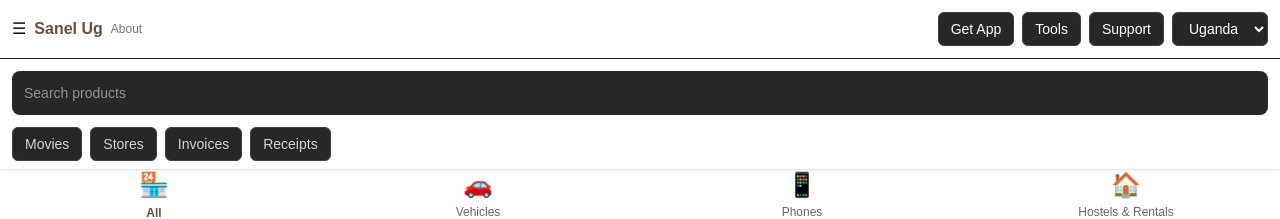
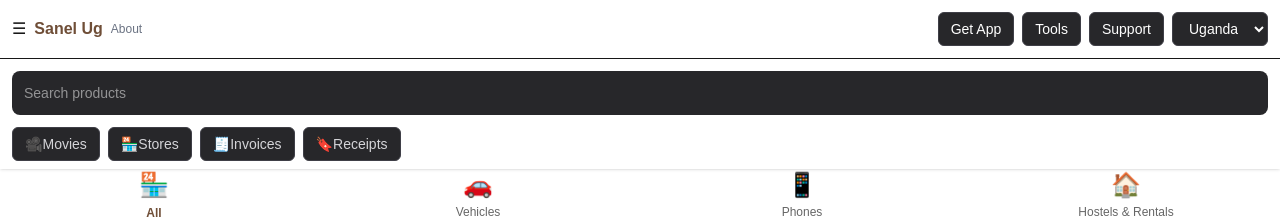
Before and after one commit to ssekanjakko-bot/Sanell, a Next.js app: page / in a window 1280 px wide. Shown: the top 219 px of the page. Built offline with nearby package versions, Linux system fonts and the light colour scheme; no server answers; the database is empty.

Commit message:
Update page.tsx

```diff
--- a/app/page.tsx
+++ b/app/page.tsx
@@ -12,10 +12,10 @@ const COFFEE_BROWN = '#6F4E37'
 const COFFEE_LIGHT = '#A67B5B'
 
 const TOP_TABS = [
-  { name: 'Movies', href: '/movies' }, // Links to your existing app/movies/page.tsx
-  { name: 'Stores', href: '/stores' },
-  { name: 'Invoices', href: '/invoices' },
-  { name: 'Receipts', href: '/receipts' },
+  { name: '🎥Movies', href: '/movies' }, // Links to your existing app/movies/page.tsx
+  { name: '🏪Stores', href: '/stores' },
+  { name: '🧾Invoices', href: '/invoices' },
+  { name: '🔖Receipts', href: '/receipts' },
 ]
 
 const CATEGORIES = [
```
